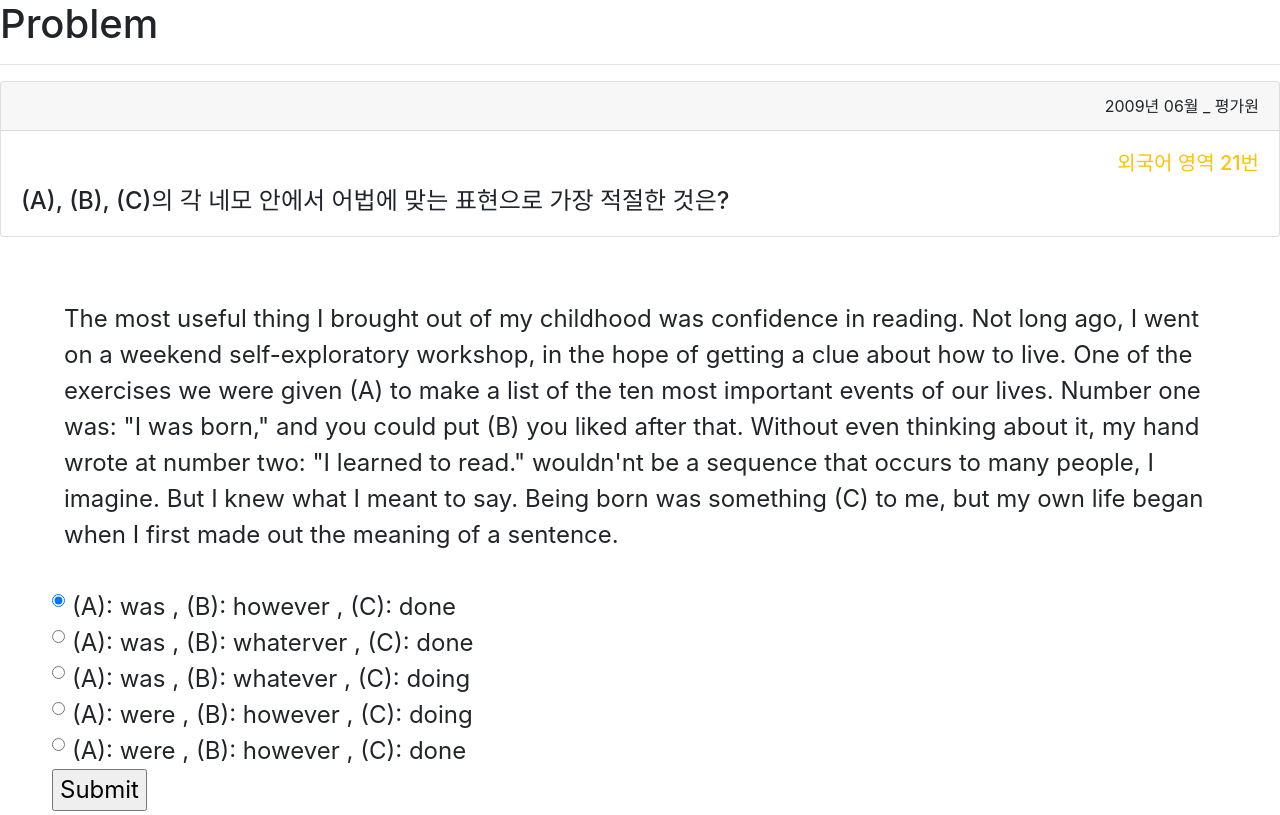
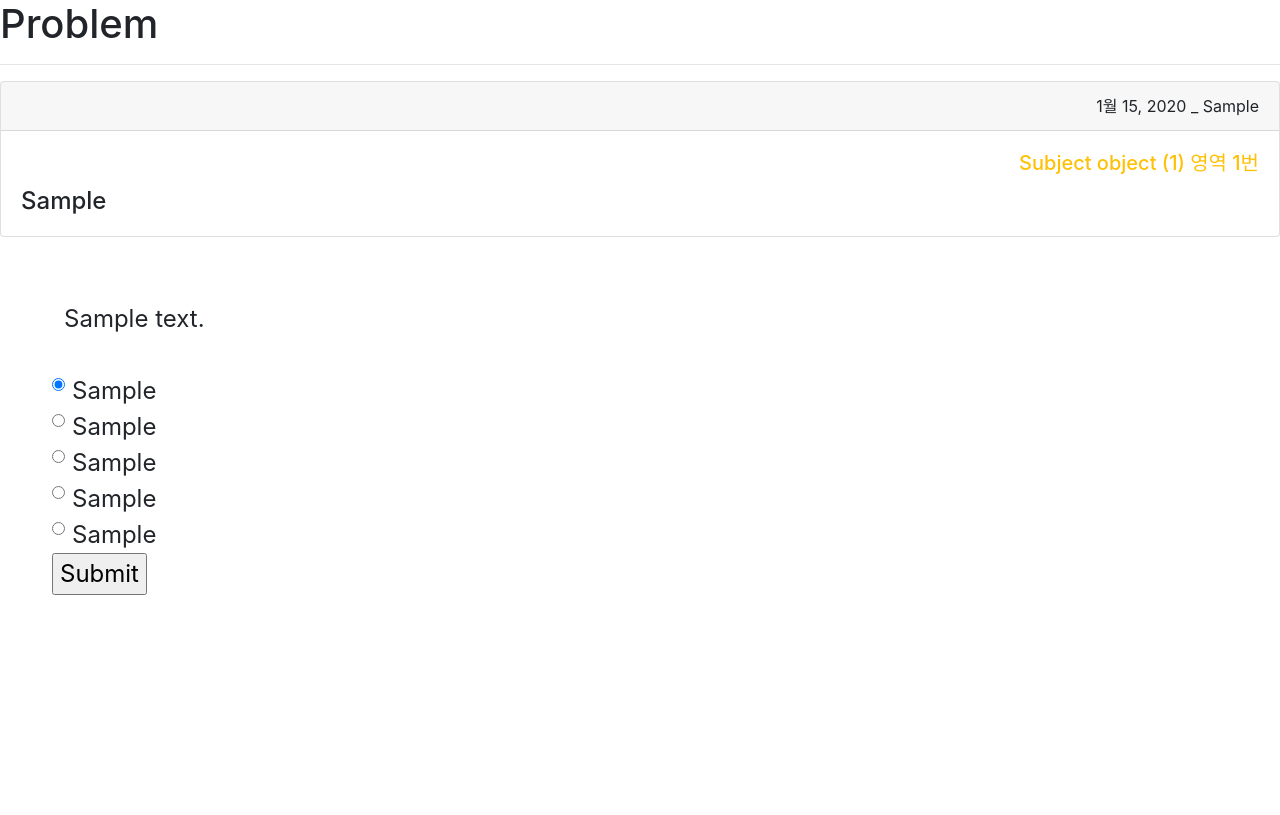
Before and after one commit to qquokka/Vongole_PaaS-TA, a Django app: page /judges/1/ in a window 1280 px wide. After the commit the page ends 595 px from the top, so only its background shows below. Run offline with Django 3.2, Linux system fonts and the light colour scheme; tables that the repository leaves empty hold one stand-in row (values such as "Sample post"); some libraries are stand-ins or nearby versions.

Commit message:
judge.html <- by model object

```diff
--- a/judges/forms.py
+++ b/judges/forms.py
@@ -6,3 +6,4 @@ class ExampleForm(forms.widgets.Select):
     class Meta:
         model = Example
         fields = "__all__"
+        exclude = ("content_type", "problem", )
--- a/judges/templates/judges/judge.html
+++ b/judges/templates/judges/judge.html
@@ -7,17 +7,17 @@
 <!-- 문제 정보 패널, id = question_header -->
 <div id="question_header" class="card">
     <div class="card-header text-right">
-        {{ q_date }} _ {{ q_org }}
+        {{ problem.q_date }} _ {{ problem.q_org }}
     </div>
     <div class="card-body">
-        <h5 class="card-title text-right text-warning">{{ subject }} 영역 {{ q_num }}번</h5>
-        <h4 class="card-text">{{ header }}</h4>
+        <h5 class="card-title text-right text-warning">{{ problem.subject }} 영역 {{ problem.q_num }}번</h5>
+        <h4 class="card-text">{{ problem.header }}</h4>
     </div>
 </div>
 <!-- 문제 본문 위치 -->
 
 <div class="textbox mt-5 mx-5 p-3">
-    <p style="font-size: 1.5rem;">{{ content }}</p>
+    <p style="font-size: 1.5rem;">{{ problem.content }}</p>
 </div>
 <!-- 답안 선택 부분 -->
 <!--  -->
@@ -26,31 +26,31 @@
     <div class="form-check">
         <input class="form-check-input" type="radio" name="q_radio" id="q_radio1" value="option1" checked>
         <label class="form-check-label" for="q_radio1">
-            {{ examples.1 }}
+            {{ examples.example_1 }}
         </label>
     </div>
     <div class="form-check">
         <input class="form-check-input" type="radio" name="q_radio" id="q_radio2" value="option2">
         <label class="form-check-label" for="q_radio2">
-            {{ examples.2 }}
+            {{ examples.example_2 }}
         </label>
     </div>
     <div class="form-check">
         <input class="form-check-input" type="radio" name="q_radio" id="q_radio2" value="option2">
         <label class="form-check-label" for="q_radio2">
-            {{ examples.3 }}
+            {{ examples.example_3 }}
         </label>
     </div>
     <div class="form-check">
         <input class="form-check-input" type="radio" name="q_radio" id="q_radio2" value="option2">
         <label class="form-check-label" for="q_radio2">
-            {{ examples.4 }}
+            {{ examples.example_4 }}
         </label>
     </div>
     <div class="form-check">
         <input class="form-check-input" type="radio" name="q_radio" id="q_radio2" value="option2">
         <label class="form-check-label" for="q_radio2">
-            {{ examples.5 }}
+            {{ examples.example_5 }}
         </label>
     </div>
     <input type="submit" value="Submit">
--- a/judges/views.py
+++ b/judges/views.py
@@ -1,14 +1,17 @@
 from django.shortcuts import render, get_object_or_404
-from .models import Problem
+from .models import Problem,Example
 from . import views
 # Create your views here.
 
 
 def judge(request, problem_id):
-    # problem = get_object_or_404(Problem, id=problem_id)
-    # 테스트 완료후에 주석 해제
-    # db 설계 절실...
-    problem = {
+    problem = get_object_or_404(Problem, id=problem_id)
+    examples = get_object_or_404(Example, problem=problem_id)
+    context = {
+        'problem':problem,
+        'examples':examples,
+    }
+    problem_test = {
         'id': 1,
         'subject': '외국어',
         'category': '문법',
@@ -26,7 +29,7 @@ def judge(request, problem_id):
             '5': '(A): were , (B): however , (C): done',
         },
     }
-    return render(request, 'judges/judge.html', problem)
+    return render(request, 'judges/judge.html', context)
 
 
 def result(request, problem_id):
```
